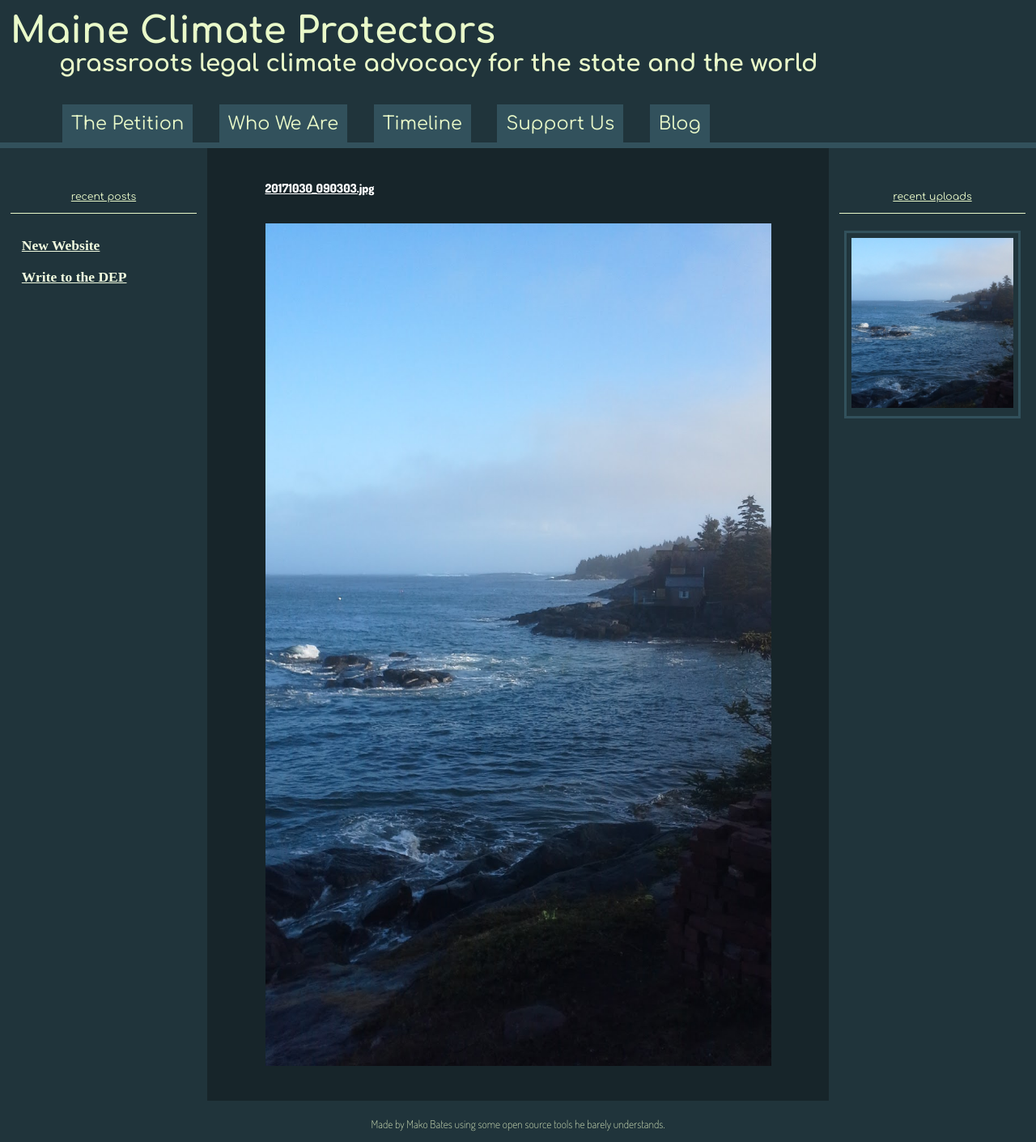
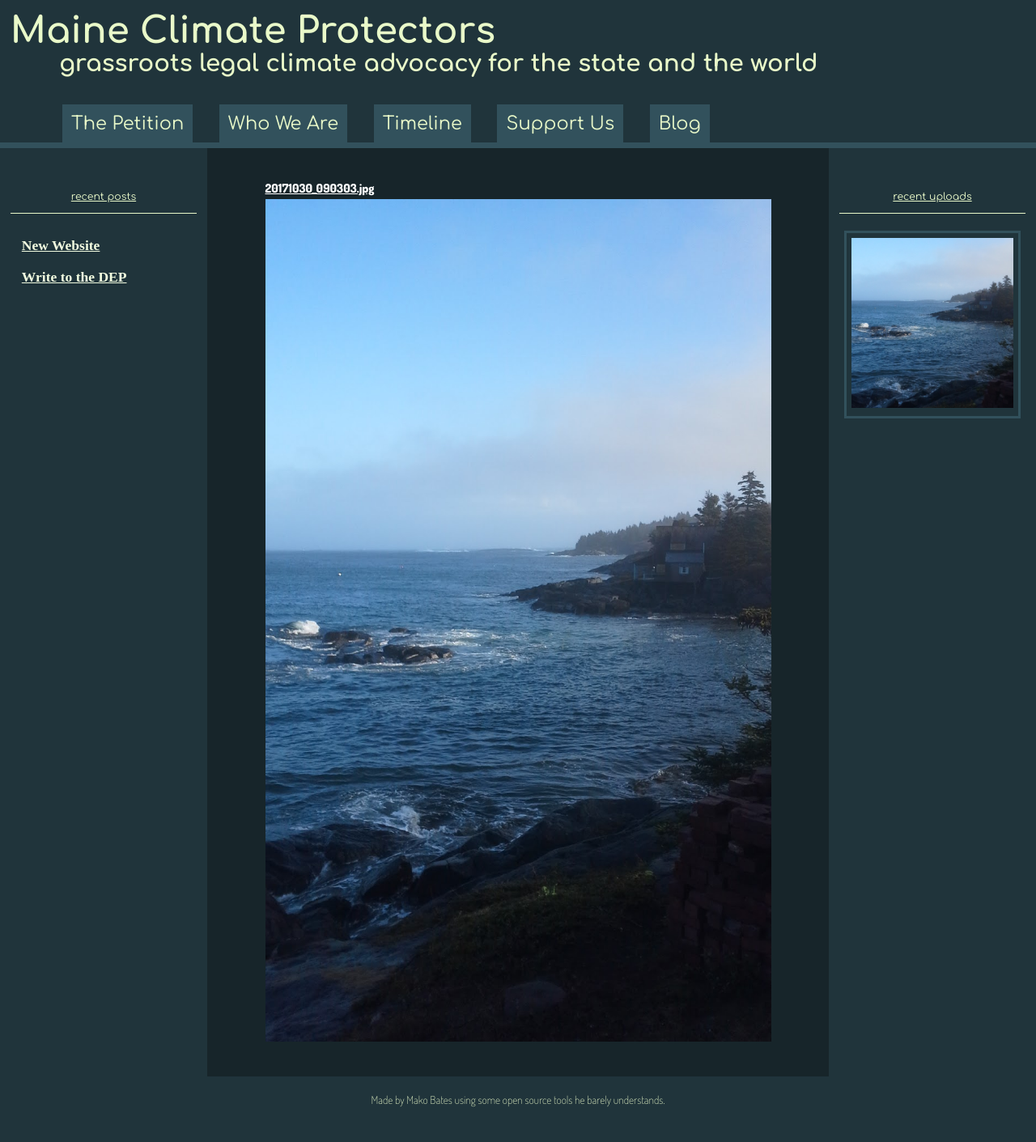
Before and after one commit to ShapeOfMatter/maine-climate-protectors, a Jekyll site: the page built from gallery.markdown, in a window 1280 px wide. Shown: the whole page at 81% size. Built offline with Jekyll 4.4.1, drawn with Linux system fonts in a browser that asks for light colours; after the commit the page ends 1381 px from its top, so only the background shows below that.

Commit message:
Updated Gallery

```diff
--- a/gallery.markdown
+++ b/gallery.markdown
@@ -7,11 +7,12 @@
 {% assign uploads_collection = site.collections | where: 'label', 'uploads' | first %}
 {% for file in uploads_collection.files reversed %}
   {% assign extension = file.extname | downcase %}
-  [{{ file.name }}]({{ file.path | remove_first:"_" | relative_url }})
   {% case extension %}
   {% when ".jpg" or ".jpeg" or ".png" or ".gif" or ".svg" %}
+   [{{ file.name }}]({{ file.path | remove_first:"_" | relative_url }})
    ![{{ file.name }}]({{ file.path | remove_first:"_" | relative_url }})
   {% else %}
+   [{{ file.name }}]({{ file.path | remove_first:"_" | relative_url }})
   {% endcase %}
   {% comment %} This should turn into an empty line, which markdown needs here. {% endcomment %}
 {% endfor %}
```
